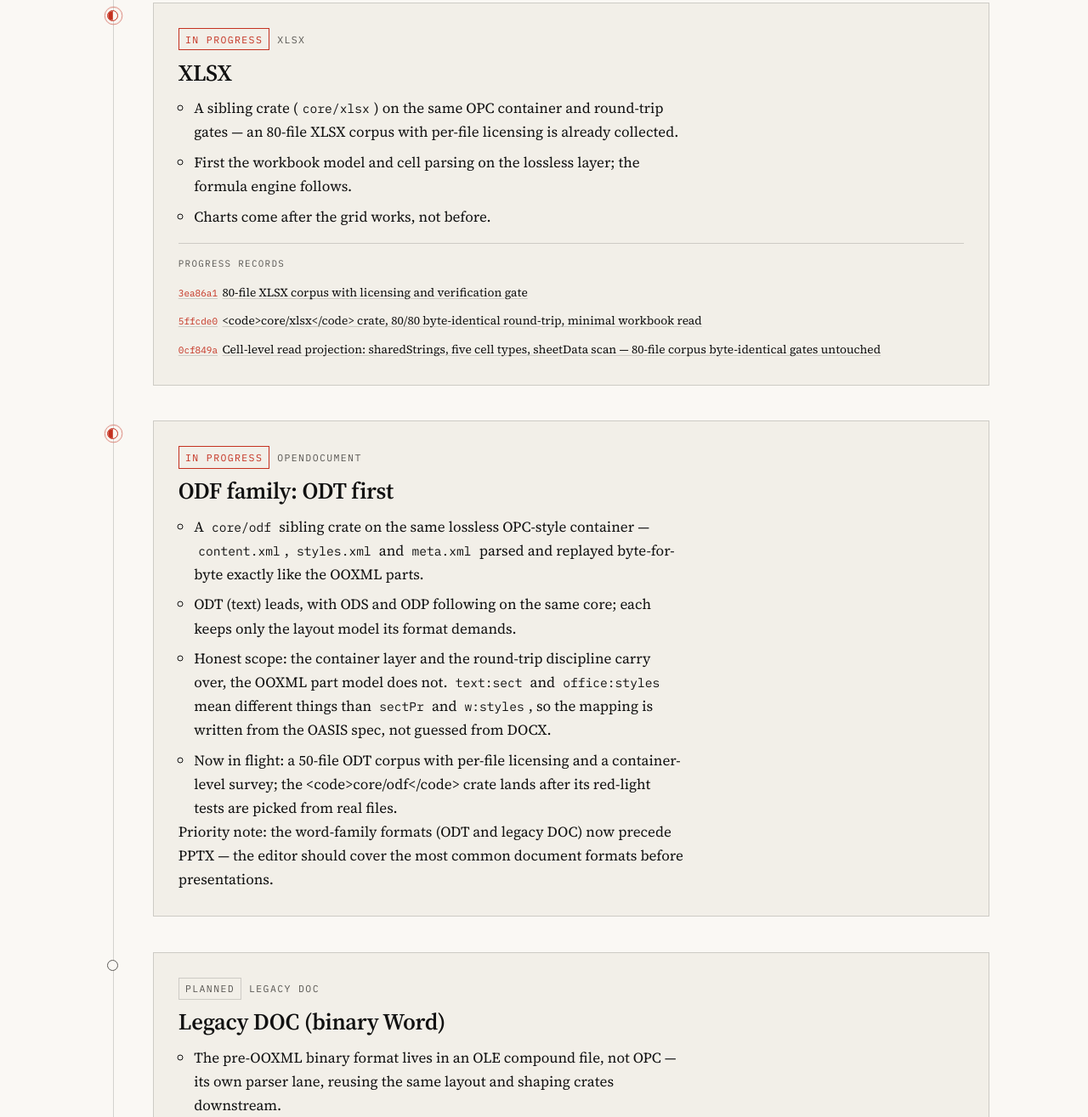
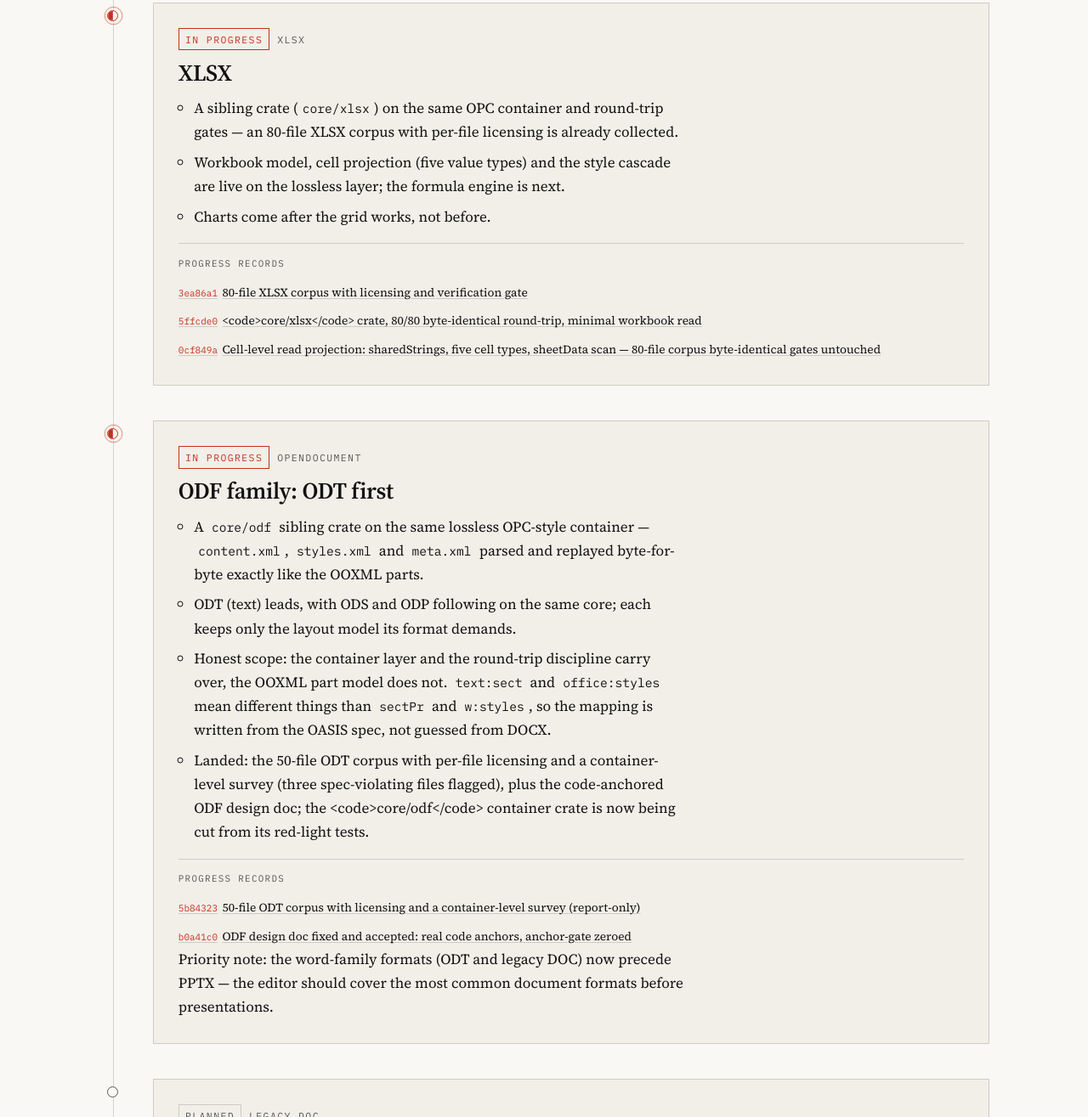
Before and after one commit to quire-office/quire-office.github.io, an Astro site: page /roadmap in a window 1280 px wide. Shown: the part 1380-2695 px from the top of the page at 85% size. Built offline with nearby package versions, Linux system fonts and the light colour scheme; Astro itself is replaced by a stand-in of ours.

Commit message:
路線圖同步：XLSX 節改為 cell 投影＋樣式級聯已落地、ODF 節改語料收案並補兩筆實績列（5b84323、b0a41c0）

```diff
--- a/src/components/RoadmapPage.astro
+++ b/src/components/RoadmapPage.astro
@@ -82,6 +82,13 @@ const { lang = 'en' } = Astro.props as { lang?: Lang };
             <li set:html={t(lang, 'roadmap.odf.l3')} />
             <li>{t(lang, 'roadmap.odf.l4')}</li>
           </ul>
+          <div class="tl-records">
+            <p class="tl-records-label">{t(lang, 'roadmap.records.progressLabel')}</p>
+            <ul class="tl-record-list">
+              <li><a href="https://github.com/quire-office/quire/commit/5b84323"><span class="tl-hash">5b84323</span>{t(lang, 'roadmap.odf.r1')}</a></li>
+              <li><a href="https://github.com/quire-office/quire/commit/b0a41c0"><span class="tl-hash">b0a41c0</span>{t(lang, 'roadmap.odf.r2')}</a></li>
+            </ul>
+          </div>
           <p class="tl-note">{t(lang, 'roadmap.odf.note')}</p>
         </article>
       </li>
--- a/src/i18n/en.json
+++ b/src/i18n/en.json
@@ -138,7 +138,7 @@
   "roadmap.docx.r8": "Floating VML shapes with absolute page positioning",
   "roadmap.xlsx.h2": "XLSX",
   "roadmap.xlsx.l1": "A sibling crate (<code>core/xlsx</code>) on the same OPC container and round-trip gates — an 80-file XLSX corpus with per-file licensing is already collected.",
-  "roadmap.xlsx.l2": "First the workbook model and cell parsing on the lossless layer; the formula engine follows.",
+  "roadmap.xlsx.l2": "Workbook model, cell projection (five value types) and the style cascade are live on the lossless layer; the formula engine is next.",
   "roadmap.xlsx.l3": "Charts come after the grid works, not before.",
   "roadmap.xlsx.r1": "80-file XLSX corpus with licensing and verification gate",
   "roadmap.xlsx.r2": "<code>core/xlsx</code> crate, 80/80 byte-identical round-trip, minimal workbook read",
@@ -255,8 +255,10 @@
   "home.foot.bugs": "Bug tracker",
   "home.foot.license": "Apache-2.0 licensed · no telemetry",
   "home.bytes.untouched": "untouched",
-  "roadmap.odf.l4": "Now in flight: a 50-file ODT corpus with per-file licensing and a container-level survey; the <code>core/odf</code> crate lands after its red-light tests are picked from real files.",
+  "roadmap.odf.l4": "Landed: the 50-file ODT corpus with per-file licensing and a container-level survey (three spec-violating files flagged), plus the code-anchored ODF design doc; the <code>core/odf</code> container crate is now being cut from its red-light tests.",
   "roadmap.odf.note": "Priority note: the word-family formats (ODT and legacy DOC) now precede PPTX — the editor should cover the most common document formats before presentations.",
+  "roadmap.odf.r1": "50-file ODT corpus with licensing and a container-level survey (report-only)",
+  "roadmap.odf.r2": "ODF design doc fixed and accepted: real code anchors, anchor-gate zeroed",
   "roadmap.doc.h2": "Legacy DOC (binary Word)",
   "roadmap.doc.l1": "The pre-OOXML binary format lives in an OLE compound file, not OPC — its own parser lane, reusing the same layout and shaping crates downstream.",
   "roadmap.doc.l2": "First read-only rendering of real <code>.doc</code> files with untouched-stream preservation; the save path comes after the read model proves out.",
--- a/src/i18n/zh-tw.json
+++ b/src/i18n/zh-tw.json
@@ -138,7 +138,7 @@
   "roadmap.docx.r8": "浮動 VML 形狀以絕對座標釘在頁面上",
   "roadmap.xlsx.h2": "XLSX",
   "roadmap.xlsx.l1": "同一層 OPC 容器與往返閘門上的兄弟 crate（<code>core/xlsx</code>）——80 檔 XLSX 語料已收齊，含逐檔授權。",
-  "roadmap.xlsx.l2": "先在無損層做活頁簿模型與儲存格解析，接著是公式引擎。",
+  "roadmap.xlsx.l2": "工作表模型、儲存格投影（五種值型別）與樣式級聯已在無損層落地，接著是公式引擎。",
   "roadmap.xlsx.l3": "圖表要等網格可用之後才做，不搶前面。",
   "roadmap.xlsx.r1": "80 檔 XLSX 語料，含授權與驗證閘門",
   "roadmap.xlsx.r2": "<code>core/xlsx</code> crate，80/80 位元組級往返，最小可行的活頁簿讀取",
@@ -255,7 +255,9 @@
   "home.foot.bugs": "問題追蹤",
   "home.foot.license": "Apache-2.0 授權 · 不做遙測",
   "home.bytes.untouched": "未變動",
-  "roadmap.odf.l4": "正在進行：50 檔 ODT 語料建置（含逐檔授權）與容器級普查；<code>core/odf</code> crate 等紅燈考卷從實檔選定後才落地。",
+  "roadmap.odf.l4": "已落地：50 檔 ODT 語料（含逐檔授權）與容器級普查（三檔違例樣本已點名），外加代碼錨定版 ODF 設計書；<code>core/odf</code> 容器 crate 正依紅燈考卷建置中。",
+  "roadmap.odf.r1": "50 檔 ODT 語料＋授權登記＋容器級普查（report-only）",
+  "roadmap.odf.r2": "ODF 設計書返修收案：代碼引用實名化＋錨點閘門歸零",
   "roadmap.odf.note": "優先級調整：文字家族（ODT 與 legacy DOC）排在 PPTX 之前——先讓文字編輯器覆蓋最常見的文件格式，再做簡報。",
   "roadmap.doc.h2": "Legacy DOC（舊版 Word 二進位）",
   "roadmap.doc.l1": "OOXML 之前的二進位格式住在 OLE compound file 裡，不是 OPC——走自己的解析線，下游沿用同一套排版與整形 crate。",
```
